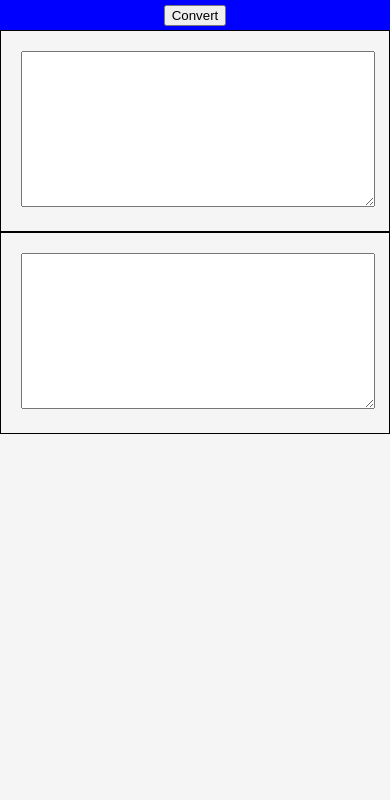
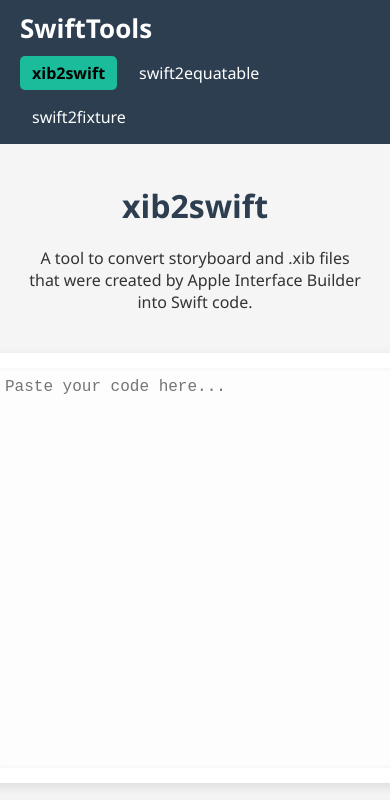
Before and after one commit to vinicius-caputo/xib2swift, a website built with webpack: page website/index.html in a window 390 px wide. Shown: the top 800 px of the page. Built offline with nearby package versions, Linux system fonts and the light colour scheme.

Commit message:
[Improvement] - Improve website UI

```diff
--- a/src/xib2swift.ts
+++ b/src/xib2swift.ts
@@ -21,8 +21,8 @@
 
     let baseViewDeclaration = uiDeclarationsGen.genereteBaseViewProperties(xib.baseView);
 
-    return '\n<------------- UI Elements --------------->\n' + uiDeclarations +
-    '\n<------------- View Hierachy --------------->\n\n' + viewHierachy +
-    '\n<------------- Constrains --------------->\n\n' + constraintsDeclarations +
-    '\n<------------- Base View Properties --------------->\n\n' + baseViewDeclaration.replaceAll('\t', '');
+    return '\n// MARK: - UI Elements \n' + uiDeclarations +
+    '\n// MARK: - View Hierachy \n\n' + viewHierachy +
+    '\n// MARK: - Constraints \n\n' + constraintsDeclarations +
+    '\n// MARK: - Base View Properties \n\n' + baseViewDeclaration.replaceAll('\t', '');
 }
--- a/website/index.html
+++ b/website/index.html
@@ -1,27 +1,42 @@
 <!DOCTYPE html>
 <html lang="en">
+<head>
+  <meta charset="UTF-8" />
+  <meta name="viewport" content="width=device-width, initial-scale=1.0"/>
+  <title>Swift Tools</title>
+  <link rel="stylesheet" href="style.css" />
+</head>
+<body>
+  <header id="menu">
+    <div id="title">SwiftTools</div>
+    <nav id="nav-buttons">
+      <span class="nav-button active">xib2swift</span>
+      <a class="nav-button" href="https://vinicius-caputo.github.io/swift2equatable/">swift2equatable</a>
+      <a class="nav-button" href="https://vinicius-caputo.github.io/swift2fixture/">swift2fixture</a>
+    </nav>
+  </header>
 
-<head>
-    <meta charset="UTF-8">
-    <meta http-equiv="X-UA-Compatible" content="IE=edge">
-    <meta name="viewport" content="width=device-width, initial-scale=1.0">
-    <title>Document</title>
-    <link rel="stylesheet" href="./style.css">
-</head>
+  <section id="section-title">
+    xib2swift
+  </section>
+  <section id="description">
+    A tool to convert storyboard and .xib files that were created by Apple Interface Builder into Swift code.
+  </section>
 
-<body>
-    <div id="menu">
-        <button id="generate-button">Convert</button>
-    </div>
-    <div id="box">
-        <div id="firstbox">
-            <textarea name="input-Text" id="input-Text" cols="30" rows="10"></textarea>
-        </div>
-        <div id="secondbox">
-            <textarea name="output-Text" id="output-Text" cols="30" rows="10"></textarea>
-        </div>
-    </div>
-    <script src="bundle.js" ></script>
+  <main id="box">
+    <section class="codebox">
+      <textarea id="input-Text" placeholder="Paste your code here..."></textarea>
+    </section>
+    <section class="codebox">
+      <textarea id="output-Text" placeholder="Converted code will appear here..."></textarea>
+    </section>
+  </main>
+
+  <footer id="footer-message">
+    Enjoyed this project? Consider giving a ⭐ to this
+    <a href="https://github.com/vinicius-caputo/xib2swift" target="_blank">GitHub repository</a>.
+  </footer>
+
+  <script src="bundle.js"></script>
 </body>
-
 </html>
--- a/website/main.ts
+++ b/website/main.ts
@@ -1,15 +1,11 @@
 import { xib2swift } from "../src/xib2swift";
 
-const button = document.getElementById("generate-button") as HTMLButtonElement;
+const input = document.getElementById("input-Text") as HTMLTextAreaElement;
+const output = document.getElementById("output-Text") as HTMLTextAreaElement;
 
-button.addEventListener("click", generate);
-
-function generate() {
-    console.log("Generate");
-    const input = document.getElementById("input-Text") as HTMLTextAreaElement;
-    let xib = input.value;
-    const output = document.getElementById("output-Text") as HTMLTextAreaElement;
-    let viewcode = xib2swift(xib);
+input.addEventListener("input", () => {
+    console.log("Input changed, converting XIB to Swift code...");
+    const xib = input.value;
+    const viewcode = xib2swift(xib);
     output.value = viewcode;
-
-}
+});
--- a/website/style.css
+++ b/website/style.css
@@ -1,65 +1,138 @@
 body {
   min-height: 100vh;
-    background-color: whitesmoke;
+  background-color: #f5f5f5;
   margin: 0;
-    padding: 0;
+  font-family: 'Segoe UI', sans-serif;
 }
 
 #menu {
   display: flex;
-    flex-direction: row;
-    justify-content: center;
+  justify-content: space-between;
   align-items: center;
-    width: 100%;
-    height: 30px;
-    background-color: blue;
+  background-color: #2c3e50;
   color: white;
+  padding: 10px 20px;
   font-size: 20px;
-    font-family: 'Roboto', sans-serif;
+}
+
+#title {
+  font-weight: bold;
+  font-size: 26px;
+}
+
+#nav-buttons {
+  display: flex;
+  gap: 20px;
+}
+
+.nav-button {
+  cursor: pointer;
+  padding: 6px 12px;
+  text-decoration: none;
+  color: white;
+  border-radius: 5px;
+  transition: background-color 0.3s;
+  font-size: 16px;
+}
+
+.nav-button:hover {
+  background-color: #34495e;
+}
+
+.nav-button.active {
+  background-color: #1abc9c;
+  font-weight: bold;
+  color: black;
+}
+
+#description {
+  max-width: 900px;
+  margin: 30px auto 10px;
+  text-align: center;
+  font-size: 18px;
+  color: #333;
+  padding: 0 15px;
 }
 
 #box {
   display: flex;
   flex-direction: row;
   justify-content: center;
-    width: 100%;
-    height: 100%;
-    border-radius: 5px;
-    font-size: 16px;
-    font-family: 'Roboto', sans-serif;
-    resize: none;
+  padding: 20px;
+  gap: 20px;
+  flex-wrap: wrap;
 }
 
-#firstbox {
-    width: 50%;
-    height: 100%;
-    border: 1px solid black;
-    padding: 20px;
-
-}
-#secondbox {
-    width: 50%;
-    height: 100%;
-    border: 1px solid black;
-    padding: 20px;
+.codebox {
+  flex: 1;
+  min-width: 400px;
+  max-width: 800px;
+  height: 600px;
+  background-color: white;
+  border-radius: 10px;
+  box-shadow: 0 4px 12px rgba(0,0,0,0.1);
+  padding: 15px;
+  display: flex;
+  flex-direction: column;
 }
 
 textarea {
-    width: 100%;
-    height: 100%;
+  flex: 1;
+  resize: none;
+  border: none;
+  outline: none;
+  font-size: 16px;
+  font-family: monospace;
+  padding: 10px;
+  background-color: #fdfdfd;
+  border-radius: 8px;
+  box-shadow: inset 0 0 5px rgba(0,0,0,0.05);
 }
 
+@media screen and (max-width: 768px) {
+  #menu {
+    flex-direction: column;
+    align-items: flex-start;
+    gap: 10px;
+  }
 
-@media screen and (max-width: 1024px) {
-    #box {
+  #nav-buttons {
     flex-wrap: wrap;
+    gap: 10px;
   }
-    #firstbox {
-        width: 100%;
-        height: 50%;
+
+  .codebox {
+    height: 400px;
   }
-    #secondbox {
-        width: 100%;
-        height: 50%;
+
+  #description {
+    font-size: 16px;
+    margin: 20px 10px;
   }
 }
+
+#section-title {
+  text-align: center;
+  font-size: 32px;
+  font-weight: bold;
+  color: #2c3e50;
+  margin-top: 40px;
+}
+
+#footer-message {
+  text-align: center;
+  font-size: 16px;
+  color: #555;
+  margin: 40px 20px 20px;
+  font-family: 'Segoe UI', sans-serif;
+}
+
+#footer-message a {
+  color: #1abc9c;
+  text-decoration: none;
+  font-weight: bold;
+}
+
+#footer-message a:hover {
+  text-decoration: underline;
+}
```
Also changed, not shown: website/bundle.js, 1 other file. Lines whose indentation alone changed are shown as unchanged.
